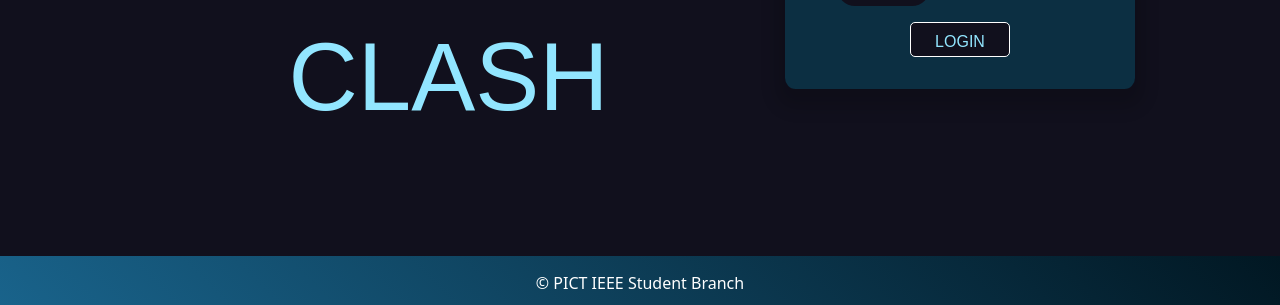
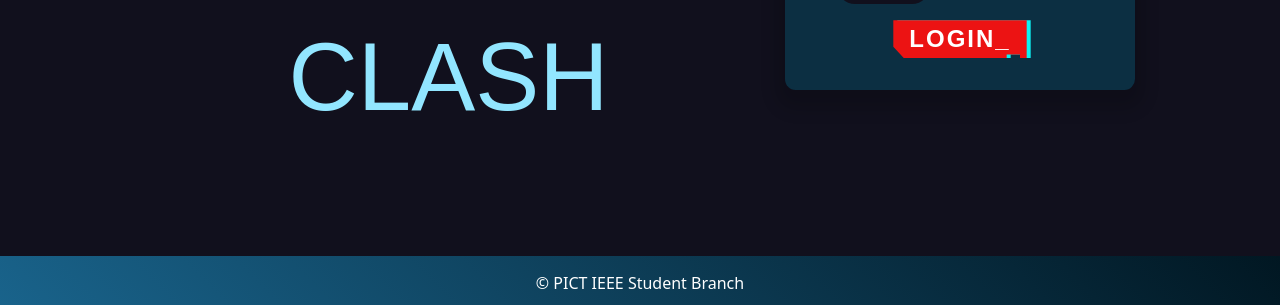
Before and after one commit to sarvesh873/clashR1, a Django app: page / in a window 1280 px wide. Shown: the part 495-800 px from the top of the page. Run offline with Django 3.2, Linux system fonts and the light colour scheme; some libraries are stand-ins or nearby versions; some web fonts are replaced.

Commit message:
added button

```diff
--- a/Quiz/templates/Quiz/login.html
+++ b/Quiz/templates/Quiz/login.html
@@ -115,7 +115,11 @@
 				</div>
                 <div class="d-flex justify-content-center py-2 h-auto my-auto">
 
-					<button class="button" value="Login" type="submit" ><a class="text my-auto" >LOGIN</a></button>
+					<button class="cybr-btn  px-3">
+						Login<span aria-hidden>_</span>
+						<span aria-hidden class="cybr-btn__glitch">Login</span>
+						<span aria-hidden class="cybr-btn__tag"></span>
+					</button>
 				</div>
 			</form>
 			</div>
--- a/static/login/css/login.css
+++ b/static/login/css/login.css
@@ -6,10 +6,187 @@
   width: 100vw;
 
 }
+
+* {
+  box-sizing: border-box;
+}
+
+
+
+.cybr-btn {
+  --primary: hsl(var(--primary-hue), 85%, calc(var(--primary-lightness, 50) * 1%));
+  --shadow-primary: hsl(var(--shadow-primary-hue), 90%, 50%);
+  --primary-hue: 0;
+  --primary-lightness: 50;
+  --color: hsl(0, 0%, 100%);
+  --font-size: 26px;
+  --shadow-primary-hue: 180;
+  --label-size: 9px;
+  --shadow-secondary-hue: 60;
+  --shadow-secondary: hsl(var(--shadow-secondary-hue), 90%, 60%);
+  --clip: polygon(0 0, 100% 0, 100% 100%, 95% 100%, 95% 90%, 85% 90%, 85% 100%, 8% 100%, 0 70%);
+  --border: 4px;
+  --shimmy-distance: 5;
+  --clip-one: polygon(0 2%, 100% 2%, 100% 95%, 95% 95%, 95% 90%, 85% 90%, 85% 95%, 8% 95%, 0 70%);
+  --clip-two: polygon(0 78%, 100% 78%, 100% 100%, 95% 100%, 95% 90%, 85% 90%, 85% 100%, 8% 100%, 0 78%);
+  --clip-three: polygon(0 44%, 100% 44%, 100% 54%, 95% 54%, 95% 54%, 85% 54%, 85% 54%, 8% 54%, 0 54%);
+  --clip-four: polygon(0 0, 100% 0, 100% 0, 95% 0, 95% 0, 85% 0, 85% 0, 8% 0, 0 0);
+  --clip-five: polygon(0 0, 100% 0, 100% 0, 95% 0, 95% 0, 85% 0, 85% 0, 8% 0, 0 0);
+  --clip-six: polygon(0 40%, 100% 40%, 100% 85%, 95% 85%, 95% 85%, 85% 85%, 85% 85%, 8% 85%, 0 70%);
+  --clip-seven: polygon(0 63%, 100% 63%, 100% 80%, 95% 80%, 95% 80%, 85% 80%, 85% 80%, 8% 80%, 0 70%);
+  font-family: 'Cyber', sans-serif;
+  color: var(--color);
+  cursor: pointer;
+  background: transparent;
+  text-transform: uppercase;
+  font-size: var(--font-size);
+  outline: transparent;
+  letter-spacing: 2px;
+  position: relative;
+  font-weight: 700;
+  border: 0;
+  font-size: 1.5rem;
+  transition: background 0.2s;
+
+}
+
+.cybr-btn:hover {
+  --primary: hsl(var(--primary-hue), 85%, calc(var(--primary-lightness, 50) * 0.8%));
+}
+.cybr-btn:active {
+  --primary: hsl(var(--primary-hue), 85%, calc(var(--primary-lightness, 50) * 0.6%));
+}
+
+.cybr-btn:after,
+.cybr-btn:before {
+  content: '';
+  position: absolute;
+  top: 0;
+  left: 0;
+  right: 0;
+  bottom: 0;
+  clip-path: var(--clip);
+  z-index: -1;
+}
+
+.cybr-btn:before {
+  background: var(--shadow-primary);
+  transform: translate(var(--border), 0);
+}
+
+.cybr-btn:after {
+  background: var(--primary);
+}
+
+.cybr-btn__tag {
+  position: absolute;
+  padding: 1px 4px;
+  letter-spacing: 1px;
+  line-height: 1;
+  bottom: -5%;
+  right: 5%;
+  font-weight: normal;
+  color: hsl(0, 0%, 0%);
+  font-size: var(--label-size);
+}
+
+.cybr-btn__glitch {
+  position: absolute;
+  top: calc(var(--border) * -1);
+  left: calc(var(--border) * -1);
+  right: calc(var(--border) * -1);
+  bottom: calc(var(--border) * -1);
+  background: var(--shadow-primary);
+  text-shadow: 2px 2px var(--shadow-primary), -2px -2px var(--shadow-secondary);
+  clip-path: var(--clip);
+  animation: glitch 2s infinite;
+  display: none;
+}
+
+.cybr-btn:hover .cybr-btn__glitch {
+  display: block;
+}
+
+.cybr-btn__glitch:before {
+  content: '';
+  position: absolute;
+  top: calc(var(--border) * 1);
+  right: calc(var(--border) * 1);
+  bottom: calc(var(--border) * 1);
+  left: calc(var(--border) * 1);
+  clip-path: var(--clip);
+  background: var(--primary);
+  z-index: -1;
+}
+
+@keyframes glitch {
+  0% {
+    clip-path: var(--clip-one);
+  }
+  2%, 8% {
+    clip-path: var(--clip-two);
+    transform: translate(calc(var(--shimmy-distance) * -1%), 0);
+  }
+  6% {
+    clip-path: var(--clip-two);
+    transform: translate(calc(var(--shimmy-distance) * 1%), 0);
+  }
+  9% {
+    clip-path: var(--clip-two);
+    transform: translate(0, 0);
+  }
+  10% {
+    clip-path: var(--clip-three);
+    transform: translate(calc(var(--shimmy-distance) * 1%), 0);
+  }
+  13% {
+    clip-path: var(--clip-three);
+    transform: translate(0, 0);
+  }
+  14%, 21% {
+    clip-path: var(--clip-four);
+    transform: translate(calc(var(--shimmy-distance) * 1%), 0);
+  }
+  25% {
+    clip-path: var(--clip-five);
+    transform: translate(calc(var(--shimmy-distance) * 1%), 0);
+  }
+  30% {
+    clip-path: var(--clip-five);
+    transform: translate(calc(var(--shimmy-distance) * -1%), 0);
+  }
+  35%, 45% {
+    clip-path: var(--clip-six);
+    transform: translate(calc(var(--shimmy-distance) * -1%));
+  }
+  40% {
+    clip-path: var(--clip-six);
+    transform: translate(calc(var(--shimmy-distance) * 1%));
+  }
+  50% {
+    clip-path: var(--clip-six);
+    transform: translate(0, 0);
+  }
+  55% {
+    clip-path: var(--clip-seven);
+    transform: translate(calc(var(--shimmy-distance) * 1%), 0);
+  }
+  60% {
+    clip-path: var(--clip-seven);
+    transform: translate(0, 0);
+  }
+  31%, 61%, 100% {
+    clip-path: var(--clip-four);
+  }
+}
+
+.cybr-btn:nth-of-type(2) {
+  --primary-hue: 260;
+}
 @font-face {
-font-family: solthin;
-src: url(https://gist.githubusercontent.com/devrajshetake/655a653a868cc75823f3d43d59915c36/raw/a34f1ac7df74ae7b62ac1a1720649596549a9036/solthinregular.ttf);
-}
+  font-family: solthin;
+  src: url(https://gist.githubusercontent.com/devrajshetake/655a653a868cc75823f3d43d59915c36/raw/a34f1ac7df74ae7b62ac1a1720649596549a9036/solthinregular.ttf);
+  }
 .clash-text{
   font-family: "SolThin",sans-serif !important;
   font-weight: 500!important;
```
Also changed, not shown: db.sqlite3.
